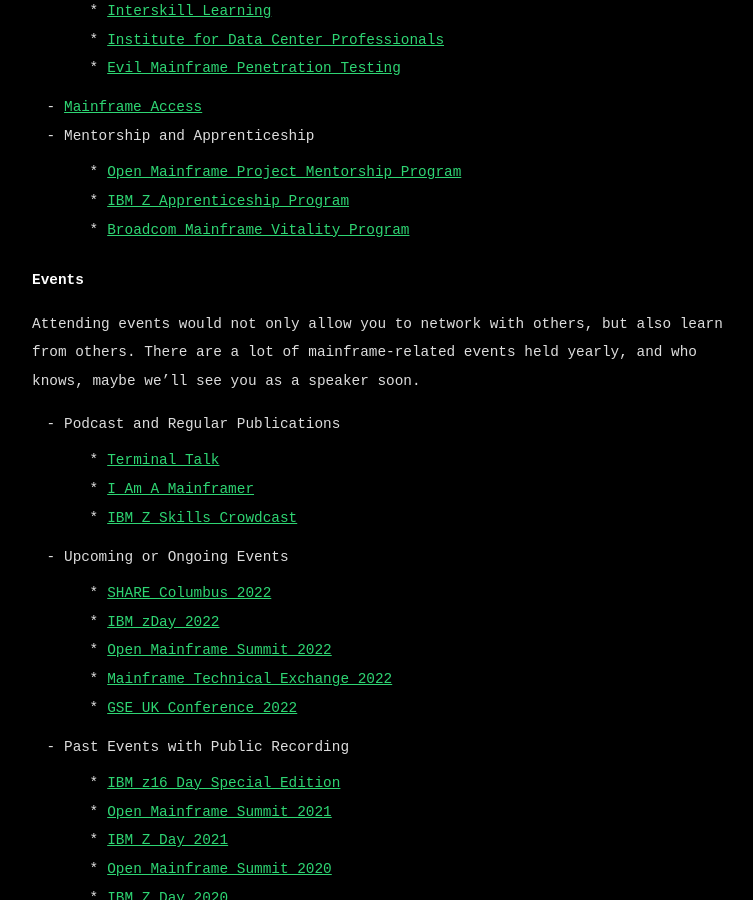
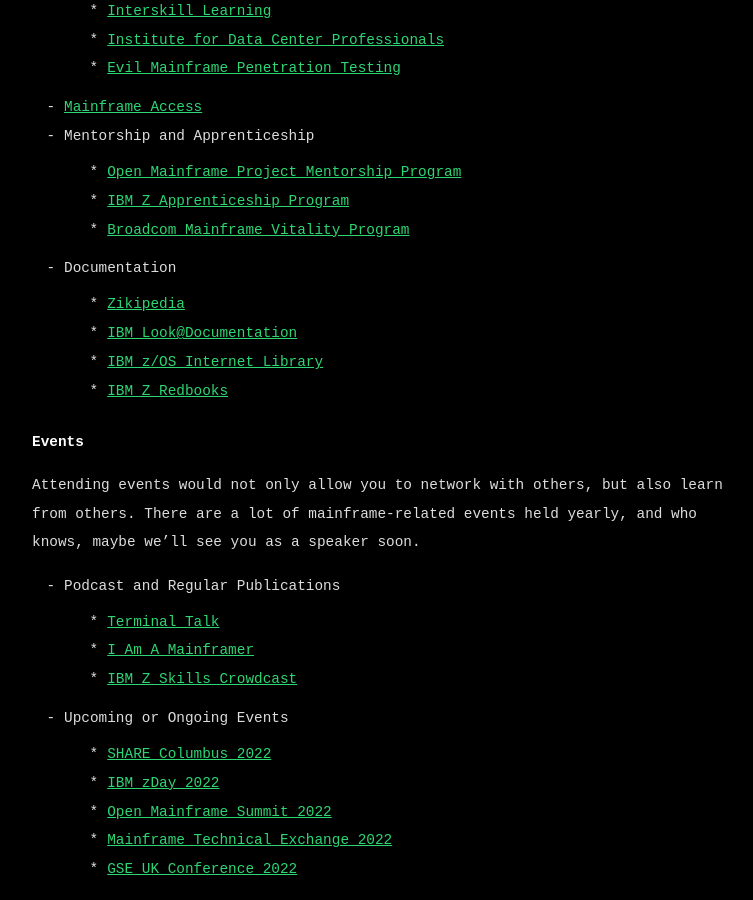
Before and after one commit to tanto259/securitypuppy, a Jekyll site: the page built from pages/links.md, in a window 1280 px wide and 900 px high, scrolled down 1324 px. Shown: the whole window, without its empty margins (258-1011 px from the left). Built offline with Jekyll 4.4.1, drawn with Linux system fonts in a browser that asks for light colours.

Commit message:
Add documentation section

```diff
--- a/pages/links.md
+++ b/pages/links.md
@@ -48,6 +48,11 @@
   * [Open Mainframe Project Mentorship Program](https://www.openmainframeproject.org/projects/mentorship-program)
   * [IBM Z Apprenticeship Program](https://www.franklinapprenticeships.com/job/ibm-z-apprenticeship/)
   * [Broadcom Mainframe Vitality Program](https://mainframe.broadcom.com/education/mainframe-vitality-program)
+- Documentation
+  * [Zikipedia](https://ibmredbooks.github.io/zikipedia/)
+  * [IBM Look@Documentation](https://www-40.ibm.com/servers/resourcelink/svc00100.nsf/pages/look@kc-multi-product?OpenDocument)
+  * [IBM z/OS Internet Library](https://www-40.ibm.com/servers/resourcelink/svc00100.nsf/pages/zosInternetLibrary?OpenDocument)
+  * [IBM Z Redbooks](https://www.redbooks.ibm.com/domains/zsystems)
 
 ### Events
 
```
